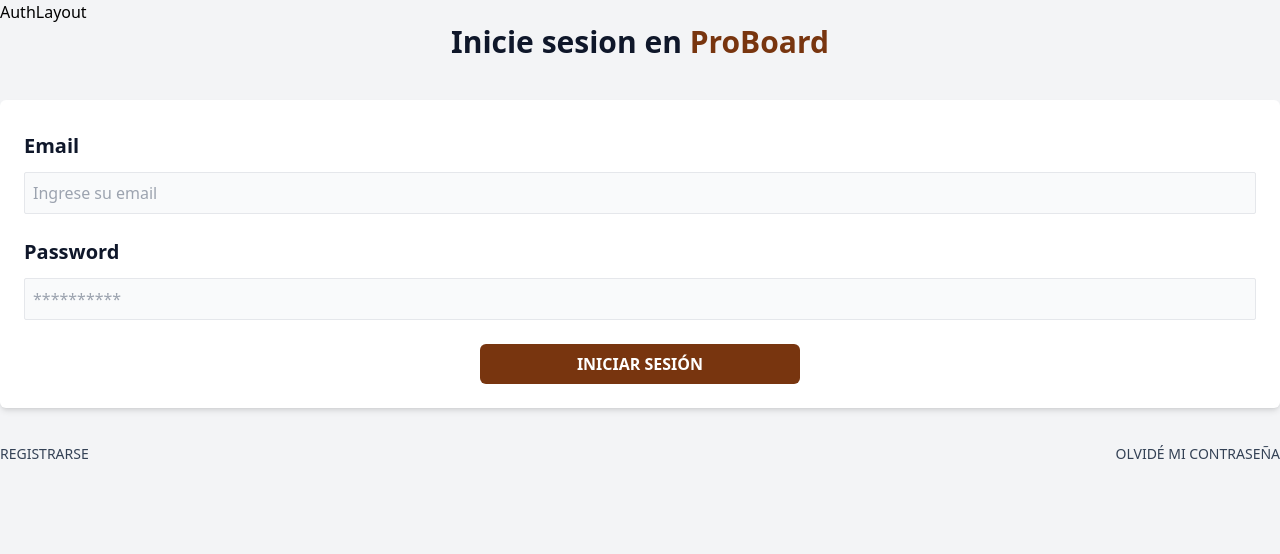
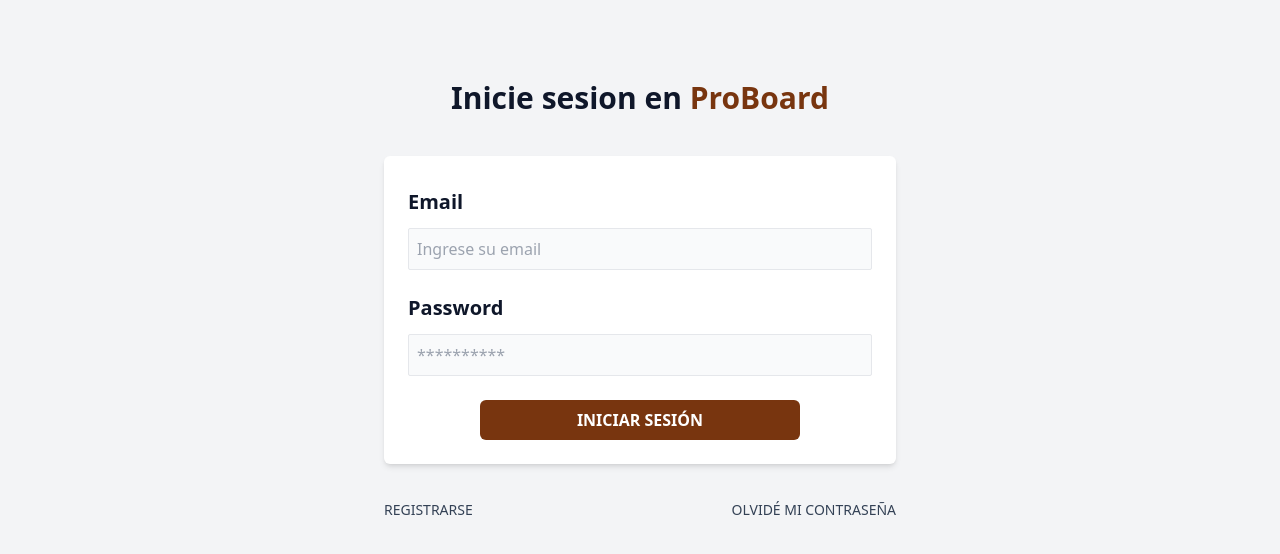
Before and after one commit to Enzo-cam/proboard, a React (Vite) app in the folder Frontend/: page / in a window 1280 px wide. Shown: the top 554 px of the page. Built offline with nearby package versions, Linux system fonts and the light colour scheme.

Commit message:
Added styles

```diff
--- a/Frontend/src/layout/AuthLayout.jsx
+++ b/Frontend/src/layout/AuthLayout.jsx
@@ -3,9 +3,12 @@ import { Outlet } from "react-router-dom"
 const AuthLayout = () => {
   return (
     <>
-        <div>AuthLayout</div>
-        {/* Renderiza todos los componentes que esten dentro de este ROUTE. */}
-        <Outlet />
+        <main className="container mx-auto mt-5 md:mt-20 md:flex md:justify-center">
+          <div className="md:w-2/3 lg:w-2/5 max-sm:my-10">
+            {/* Renderiza todos los componentes que esten dentro de este ROUTE. */}
+            <Outlet />
+          </div>
+        </main>
     </>
   )
 }
```
